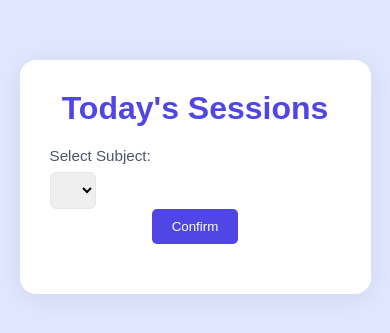
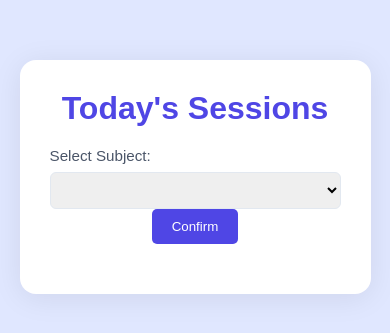
Before and after one commit to xinxinshen2/fyp-acmarrrr, a plain HTML site: page public/mobile_attendance.html in a window 390 px wide. Shown: the part 245-578 px from the top of the page. Drawn offline with Linux system fonts and the light colour scheme; no server answers.

Commit message:
Update mobile_attendance.html

```diff
--- a/public/mobile_attendance.html
+++ b/public/mobile_attendance.html
@@ -42,6 +42,13 @@
         }
         .course-select, .student-list {
             margin-bottom: 20px;
+        }
+
+        /* Improve course-select container for better mobile display */
+        .course-select {
+            width: 100%;
+            display: flex;
+            flex-direction: column;
         }
         .student {
             display: flex;
@@ -127,6 +134,16 @@
             transition: border-color 0.2s;
             font-size: 0.95rem;
         }
+
+        /* Adding improved select styling for mobile */
+        select {
+            width: 100%;
+            padding: 8px 5px 8px 8px; /* Reduced left padding */
+            text-overflow: ellipsis;
+            white-space: nowrap;
+            overflow: hidden;
+        }
+
         select:focus, input[type="time"]:focus {
             border-color: #4f46e5;
             outline: none;
```
